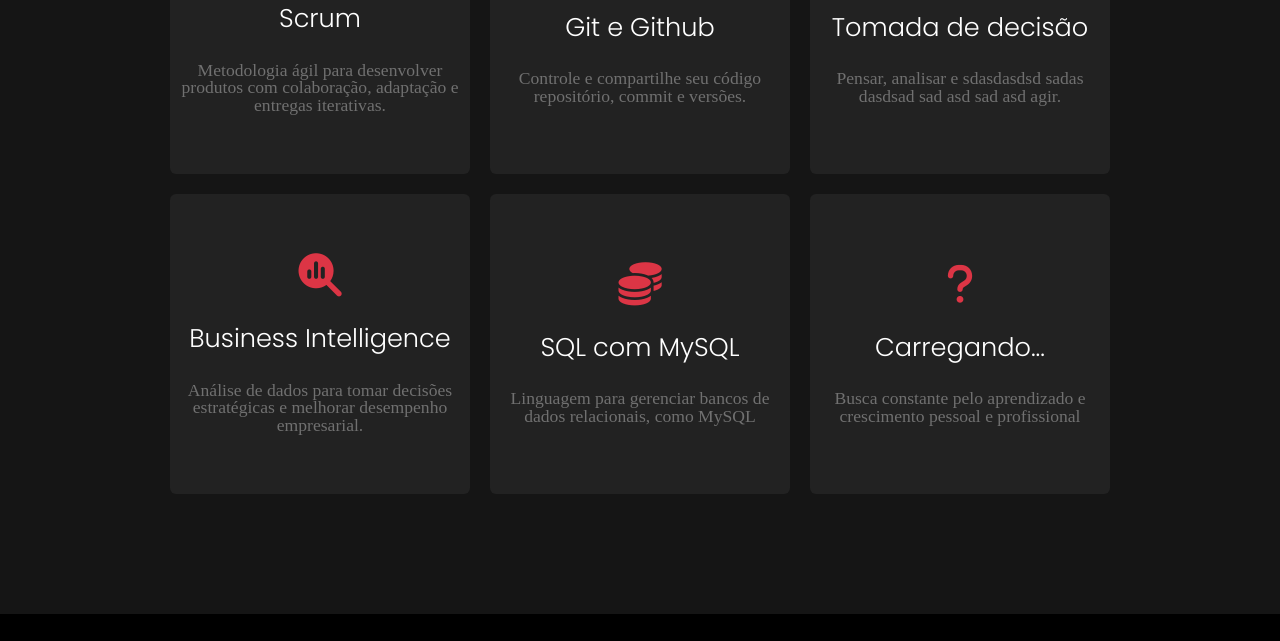
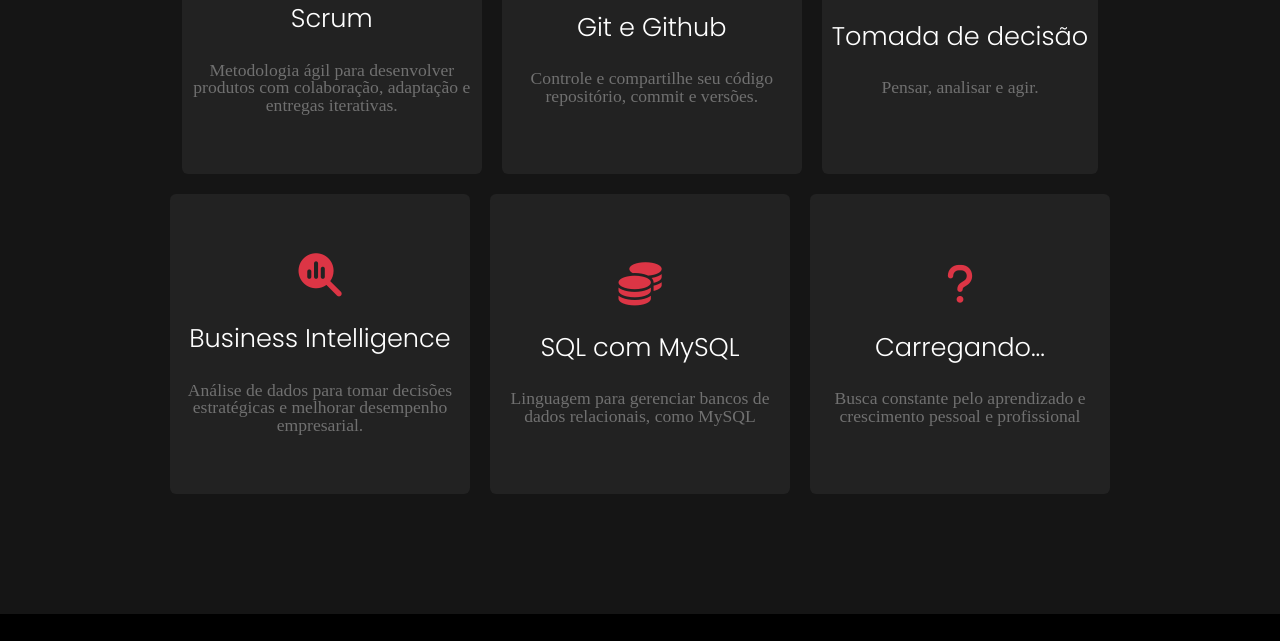
Before and after one commit to Rudst0n/Portfolio, a plain HTML site: page index.html in a window 1280 px wide. Shown: the part 2513-3154 px from the top of the page. Drawn offline with Linux system fonts and the light colour scheme.

Commit message:
Update index.html
apagando erro de digitação

```diff
--- a/index.html
+++ b/index.html
@@ -123,7 +123,7 @@
                 <li>
                     <i class="fa-solid fa-list-check"></i>
                     <h3>Tomada de decisão</h3>
-                    <p>Pensar, analisar e sdasdasdsd sadas dasdsad sad asd sad asd agir.</p>
+                    <p>Pensar, analisar e agir.</p>
                 </li>
                 <li>
                     <i class="fa-solid fa-magnifying-glass-chart"></i>
```
